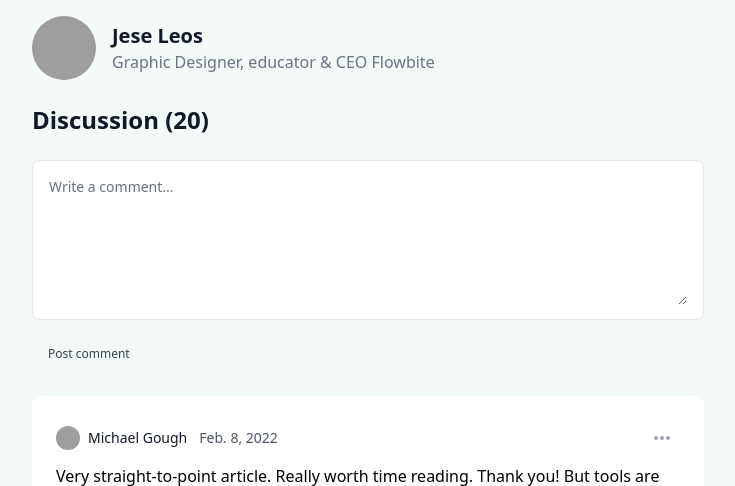
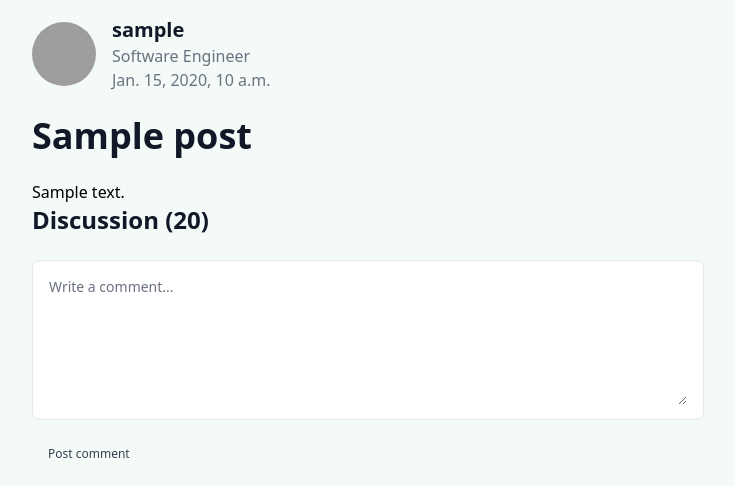
Before and after one commit to sphinx-austin/blogging-platform, a Django app: page /article/1 in a window 1280 px wide. Shown: the part 48-534 px from the top of the page, without its empty margins (272-1007 px from the left). Run offline with Django 4.2, Linux system fonts and the light colour scheme; tables that the repository leaves empty hold one stand-in row (values such as "Sample post"); style sheets or scripts are compiled from the project's sources; some libraries are stand-ins or nearby versions; grey boxes are pictures that could not be loaded.

Commit message:
UI update

```diff
--- a/templates/posts/article_details.html
+++ b/templates/posts/article_details.html
@@ -20,7 +20,7 @@ URL: https://flowbite.com/docs/components/typography/
         >
           <img
             class="mr-4 w-16 h-16 rounded-full"
-            src="https://flowbite.com/docs/images/people/profile-picture-2.jpg"
+            src="https://flowbite.com/docs/images/people/profile-picture-3.jpg"
             alt="Jese Leos"
           />
           <div>
@@ -28,14 +28,14 @@ URL: https://flowbite.com/docs/components/typography/
               href="#"
               rel="author"
               class="text-xl font-bold text-gray-900 dark:text-white"
-              >Jese Leos</a
+              >{{ post.author }}</a
             >
             <p class="text-base font-light text-gray-500 dark:text-gray-400">
-              Graphic Designer, educator & CEO Flowbite
+              Software Engineer
             </p>
             <p class="text-base font-light text-gray-500 dark:text-gray-400">
               <time pubdate datetime="2022-02-08" title="February 8th, 2022"
-                >{{posts.created_at}}</time
+                >{{post.created_at}}</time
               >
             </p>
           </div>
@@ -44,10 +44,10 @@ URL: https://flowbite.com/docs/components/typography/
       <h1
         class="mb-4 text-3xl font-extrabold leading-tight text-gray-900 lg:mb-6 lg:text-4xl dark:text-white"
       >
-        {{posts.title}}
+        {{post.title}}
       </h1>
     </header>
-    <p class="lead">{{posts.body}}</p>
+    <p class="lead">{{post.body}}</p>
 
     <!-- Discussion -->
     <section class="not-format">
```
